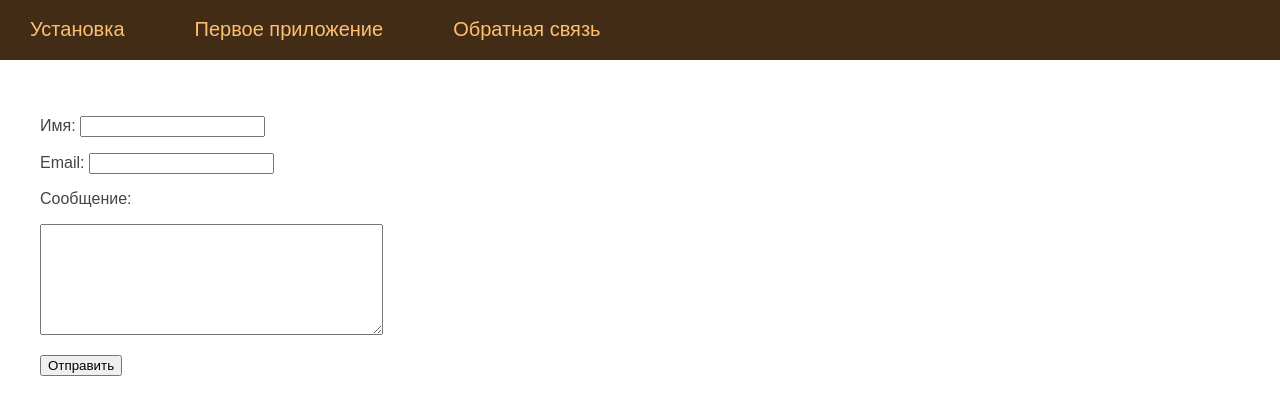
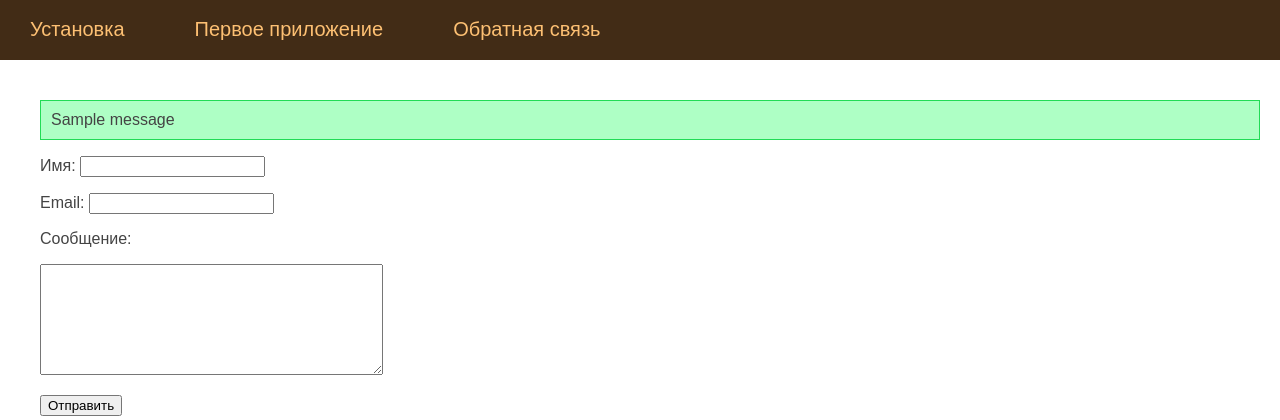
Before and after one commit to DorofD/flaskLessons, a Flask app: page /contact in a window 1280 px wide. Shown: the top 420 px of the page. Run offline with Flask 2, Linux system fonts and the light colour scheme; one stand-in notice (Sample message) is shown.

Commit message:
проверка данных формы, мгновенные сообщения

```diff
--- a/app.py
+++ b/app.py
@@ -1,6 +1,8 @@
-from flask import Flask, render_template, url_for, request
+from flask import Flask, render_template, url_for, request, flash
 
 app = Flask(__name__)
+
+app.config['SECRET_KEY'] = 'amogus1488'
 
 menu = [{'name':'Установка', 'url': 'install-flask'},
         {'name':'Первое приложение', 'url': 'first-app'},
@@ -23,7 +25,10 @@ def profile(username):
 @app.route('/contact', methods=['POST', 'GET'])
 def contact():
     if request.method == 'POST':
-        print(request.form)
+        if len(request.form['username']) > 2:
+            flash('Сообщение отправлено', category='success')
+        else:
+            flash('Ошибка отправки', category='error')
     return render_template('contact.html', title = 'Обратная связь', menu = menu)
 
 if __name__ == '__main__':
--- a/static/css/styles.css
+++ b/static/css/styles.css
@@ -1,10 +1,22 @@
 html,
 body {
-  font-family: 'Yandex Sans Text Regular', 'Arial';
+  font-family: "Yandex Sans Text Regular", "Arial";
   margin: 0;
   padding: 0;
   height: 100%;
   width: 100%;
+}
+
+.flash {
+  padding: 10px;
+}
+.flash.success {
+  border: 1px solid #21db56;
+  background: #aeffc5;
+}
+.flash.error {
+  border: 1px solid #ff4343;
+  background: #ff9c9c;
 }
 
 body {
@@ -85,7 +97,7 @@ img {
 }
 
 .logo {
-  background: url('../images/logo.png') no-repeat 10px 5px;
+  background: url("../images/logo.png") no-repeat 10px 5px;
   width: 70px;
   height: 60px;
 }
@@ -181,7 +193,7 @@ ul.mobile-list-expand li a:hover {
 .mobile-menu-img {
   width: 32px;
   height: 32px;
-  background: url('../images/smallmenu.png') no-repeat 0 0;
+  background: url("../images/smallmenu.png") no-repeat 0 0;
 }
 
 .panelitems {
@@ -276,32 +288,32 @@ div.button {
   margin: 0 20px 0 0;
 }
 .left-chapters ul li.share a.share-tw {
-  background: url('../images/share_tw.png') no-repeat 0 0;
+  background: url("../images/share_tw.png") no-repeat 0 0;
 }
 .left-chapters ul li.share a.share-tw:hover {
-  background: url('../images/share_tw.png') no-repeat 0 -40px;
+  background: url("../images/share_tw.png") no-repeat 0 -40px;
 }
 .left-chapters ul li.share a.share-fb {
-  background: url('../images/share_fb.png') no-repeat 0 0;
+  background: url("../images/share_fb.png") no-repeat 0 0;
 }
 .left-chapters ul li.share a.share-fb:hover {
-  background: url('../images/share_fb.png') no-repeat 0 -40px;
+  background: url("../images/share_fb.png") no-repeat 0 -40px;
 }
 .left-chapters ul li.share a.share-vk {
-  background: url('../images/share_vk.png') no-repeat 0 0;
+  background: url("../images/share_vk.png") no-repeat 0 0;
 }
 .left-chapters ul li.share a.share-vk:hover {
-  background: url('../images/share_vk.png') no-repeat 0 -40px;
+  background: url("../images/share_vk.png") no-repeat 0 -40px;
 }
 .left-chapters ul li.share a.share-yt {
   width: 100%;
   height: 30px;
-  background: url('../images/share_yt.png') no-repeat 0 0;
+  background: url("../images/share_yt.png") no-repeat 0 0;
 }
 .left-chapters ul li.share a.share-yt:hover {
   width: 100%;
   height: 30px;
-  background: url('../images/share_yt.png') no-repeat 0 -30px;
+  background: url("../images/share_yt.png") no-repeat 0 -30px;
 }
 
 .content {
@@ -329,10 +341,10 @@ ul.breadcrumbs li a:hover {
 }
 ul.breadcrumbs li:after {
   padding: 0 10px 0 10px;
-  content: '\2192';
+  content: "\2192";
 }
 ul.breadcrumbs li.last:after {
-  content: '';
+  content: "";
 }
 
 ul.control {
@@ -348,7 +360,7 @@ ul.control li {
   padding: 0 0 0 10px;
 }
 ul.control li.first:before {
-  content: '\2190';
+  content: "\2190";
   padding: 0 10px 0 0;
 }
 ul.control li.last {
@@ -356,7 +368,7 @@ ul.control li.last {
   padding: 0 40px 0 0;
 }
 ul.control li.last:after {
-  content: '\2192';
+  content: "\2192";
   padding: 0 0 0 10px;
 }
 ul.control li a {
@@ -484,7 +496,7 @@ ul.lang-list li a:hover {
 }
 
 .quote {
-  background: url('../images/blockquote.png') no-repeat 0 10px;
+  background: url("../images/blockquote.png") no-repeat 0 10px;
   padding: 5px 5px 5px 70px;
   font-family: Sans-serif, Arial, Tahoma;
   font-style: italic;
--- a/templates/contact.html
+++ b/templates/contact.html
@@ -1,8 +1,14 @@
-{% extends 'base.html' %} {% block content %} {{ super() }}
-
+{% extends 'base.html' %} {% block content %} {{ super() }} {% for cat, msg in
+get_flashed_messages(True)%}
+<div class="flash {{cat}}">{{msg}}</div>
+{% endfor %}
 <form action="/contact" method="post" class="form-contact">
-  <p><label>Имя: </label><input type="text" name="username" value="" required /></p>
-  <p><label>Email: </label><input type="text" name="email" value="" required /></p>
+  <p>
+    <label>Имя: </label><input type="text" name="username" value="" required />
+  </p>
+  <p>
+    <label>Email: </label><input type="text" name="email" value="" required />
+  </p>
   <p><label>Сообщение: </label></p>
   <p><textarea name="message" cols="40" rows="7"></textarea></p>
   <p><input type="submit" value="Отправить" /></p>
```
